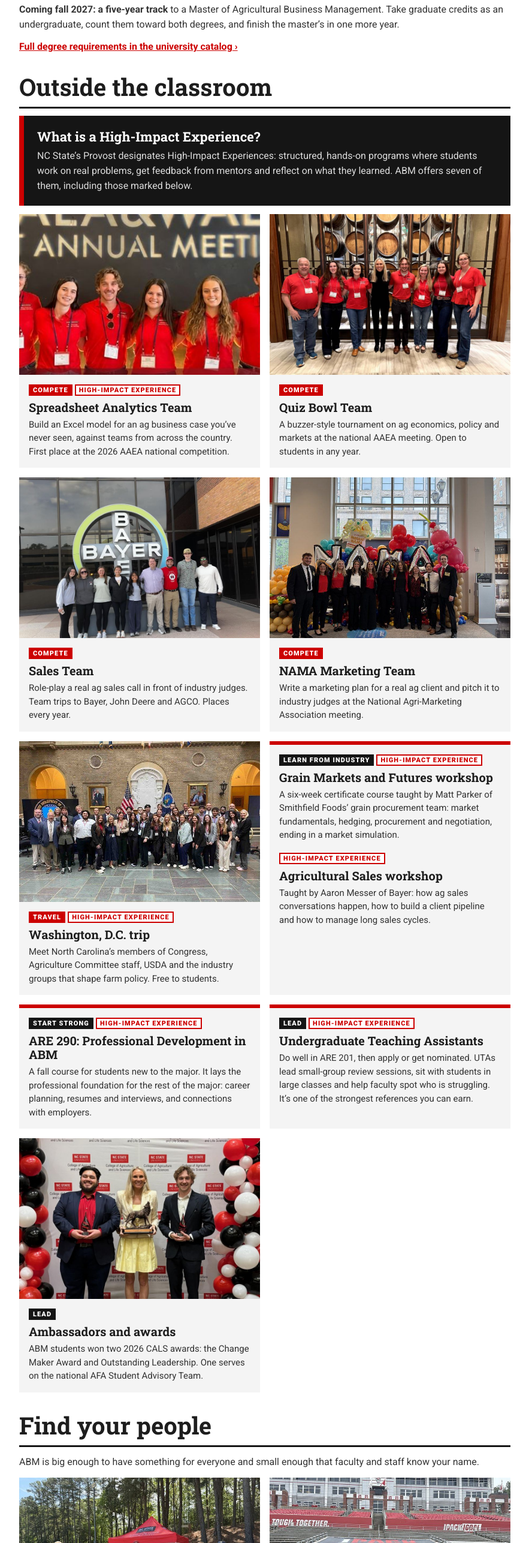
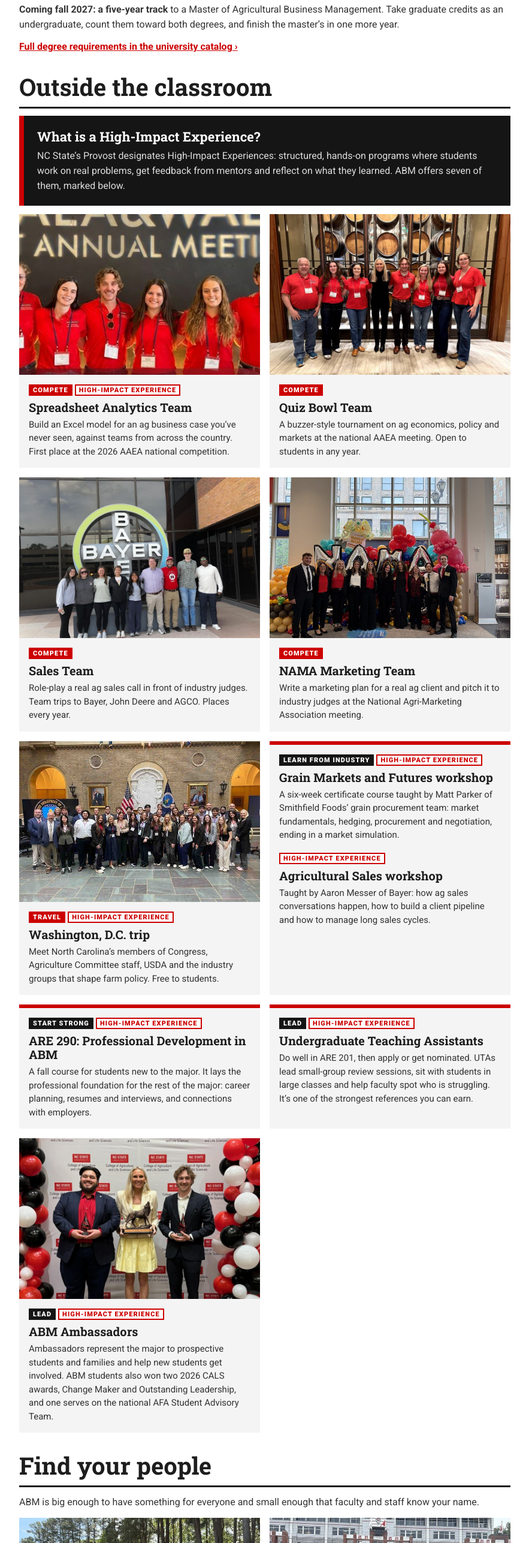
Before and after one commit to jtreme/abm-news, a plain HTML site: page explore/index.html in a window 1280 px wide. Shown: the part 1833-4406 px from the top of the page at 60% size, without its empty margins (198-1081 px from the left). Drawn offline with Linux system fonts and the light colour scheme.

Commit message:
Explore ABM: tag Ambassadors as the seventh HIE
Co-Authored-By: Claude Opus 5.5 <noreply@anthropic.com>
Claude-Session: https://claude.ai/code/session_01BjpAFctizGg6vUXU3qzw5X

```diff
--- a/explore/index.html
+++ b/explore/index.html
@@ -242,7 +242,7 @@ details[open]{background:#fafafa;padding:4px 14px 10px;margin:0 -14px}
   <p><a href="https://catalog.ncsu.edu/undergraduate/agriculture-life-sciences/agricultural-resource-economics/agricultural-business-management-bs/" target="_blank" rel="noopener">Full degree requirements in the university catalog &rsaquo;</a></p>
 
   <h2 id="outside">Outside the classroom</h2>
-  <div class="hie"><b>What is a High-Impact Experience?</b><p>NC State&rsquo;s Provost designates High-Impact Experiences: structured, hands-on programs where students work on real problems, get feedback from mentors and reflect on what they learned. ABM offers seven of them, including those marked below.</p></div>
+  <div class="hie"><b>What is a High-Impact Experience?</b><p>NC State&rsquo;s Provost designates High-Impact Experiences: structured, hands-on programs where students work on real problems, get feedback from mentors and reflect on what they learned. ABM offers seven of them, marked below.</p></div>
   <div class="xp">
     <article><img src="img/aaea.jpg" alt="ABM students at the AAEA annual meeting" loading="lazy"><div class="tx"><span class="tag">Compete</span> <span class="tag hiet">High-Impact Experience</span> <h3>Spreadsheet Analytics Team</h3><p>Build an Excel model for an ag business case you&rsquo;ve never seen, against teams from across the country. First place at the 2026 AAEA national competition.</p></div></article>
     <article><img src="img/quiz-bowl.jpg" alt="Quiz Bowl travel team in Denver" loading="lazy"><div class="tx"><span class="tag">Compete</span><h3>Quiz Bowl Team</h3><p>A buzzer-style tournament on ag economics, policy and markets at the national AAEA meeting. Open to students in any year.</p></div></article>
@@ -253,7 +253,7 @@ details[open]{background:#fafafa;padding:4px 14px 10px;margin:0 -14px}
       <div style="margin-top:16px"><span class="tag hiet">High-Impact Experience</span> </div><h3>Agricultural Sales workshop</h3><p>Taught by Aaron Messer of Bayer: how ag sales conversations happen, how to build a client pipeline and how to manage long sales cycles.</p></div></article>
     <article><div class="tx" style="border-top:6px solid var(--red)"><span class="tag alt">Start strong</span> <span class="tag hiet">High-Impact Experience</span> <h3>ARE 290: Professional Development in ABM</h3><p>A fall course for students new to the major. It lays the professional foundation for the rest of the major: career planning, resumes and interviews, and connections with employers.</p></div></article>
     <article><div class="tx" style="border-top:6px solid var(--red)"><span class="tag alt">Lead</span> <span class="tag hiet">High-Impact Experience</span> <h3>Undergraduate Teaching Assistants</h3><p>Do well in ARE 201, then apply or get nominated. UTAs lead small-group review sessions, sit with students in large classes and help faculty spot who is struggling. It&rsquo;s one of the strongest references you can earn.</p></div></article>
-    <article><img style="object-position:50% 20%" src="img/awards.jpg" alt="ABM students receiving 2026 CALS awards" loading="lazy"><div class="tx"><span class="tag alt">Lead</span><h3>Ambassadors and awards</h3><p>ABM students won two 2026 CALS awards: the Change Maker Award and Outstanding Leadership. One serves on the national AFA Student Advisory Team.</p></div></article>
+    <article><img style="object-position:50% 20%" src="img/awards.jpg" alt="ABM students receiving 2026 CALS awards" loading="lazy"><div class="tx"><span class="tag alt">Lead</span> <span class="tag hiet">High-Impact Experience</span><h3>ABM Ambassadors</h3><p>Ambassadors represent the major to prospective students and families and help new students get involved. ABM students also won two 2026 CALS awards, Change Maker and Outstanding Leadership, and one serves on the national AFA Student Advisory Team.</p></div></article>
   </div>
 
   <h2 id="people">Find your people</h2>
```
